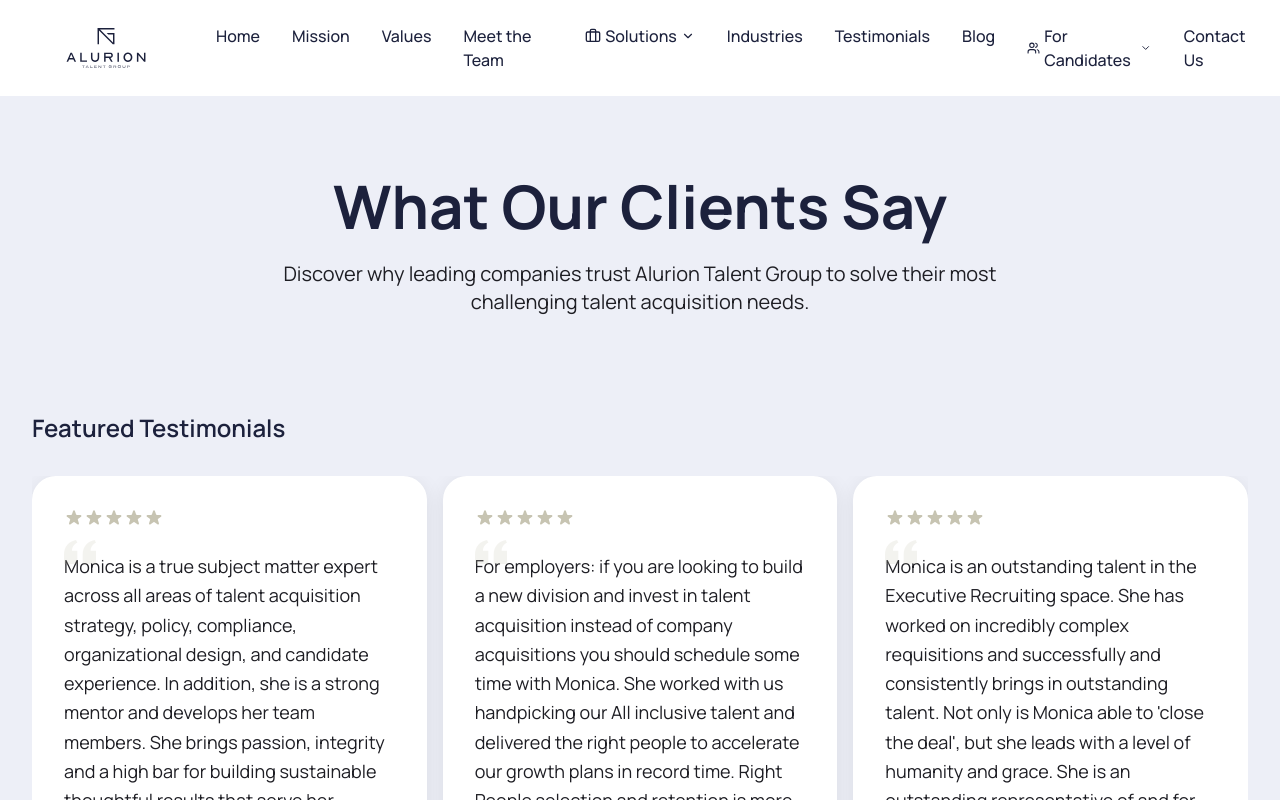
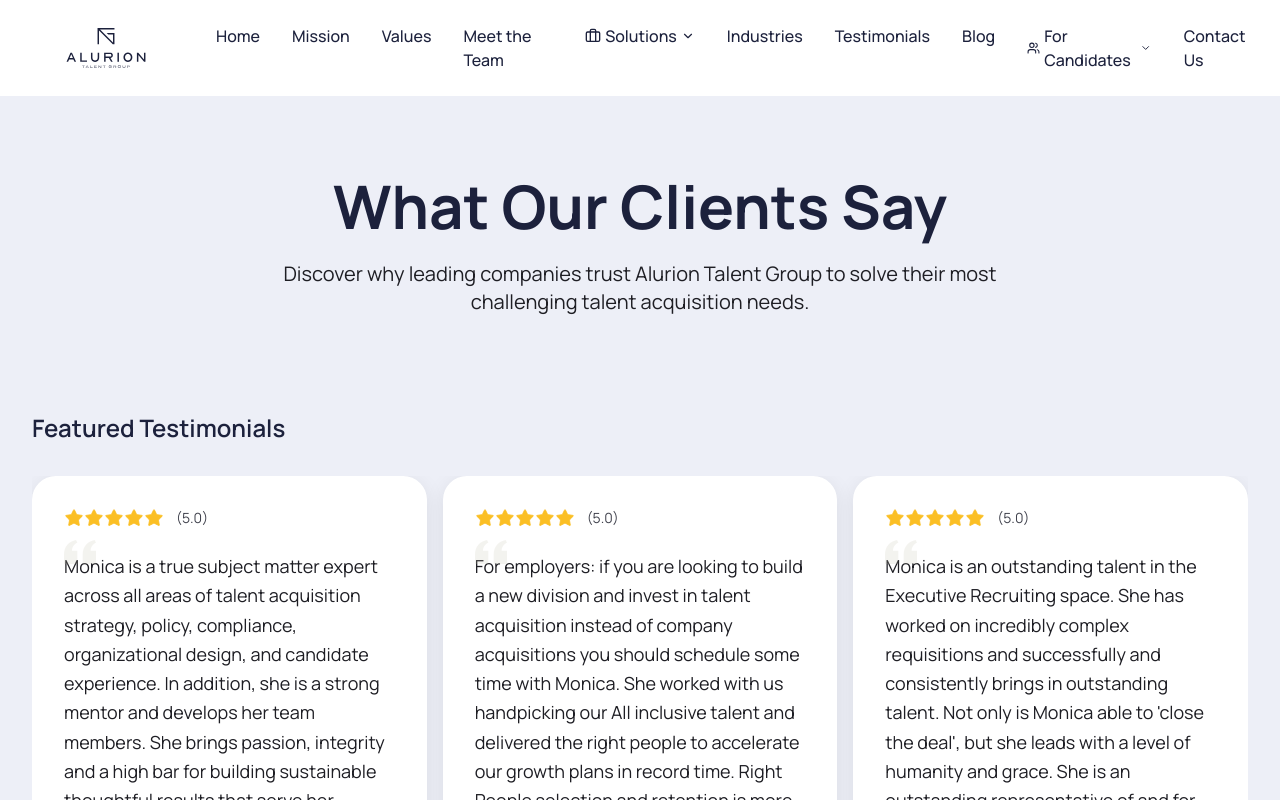
Before and after one commit to RbnHoodX/alurion-website, a React (Vite) app: page /testimonials in a window 1280 px wide. Shown: the top 800 px of the page. Built offline with nearby package versions, Linux system fonts and the light colour scheme.

Commit message:
feat: Add star rating to testimonial cards
Adds a star rating to the testimonial cards to visually represent the rating.

```diff
--- a/src/components/TestimonialCard.tsx
+++ b/src/components/TestimonialCard.tsx
@@ -3,6 +3,7 @@ import React from 'react';
 import { Avatar, AvatarImage, AvatarFallback } from '@/components/ui/avatar';
 import { Card, CardContent } from '@/components/ui/card';
 import { motion } from 'framer-motion';
+import { Star } from 'lucide-react';
 
 interface TestimonialCardProps {
   quote: string;
@@ -36,18 +37,18 @@ const TestimonialCard: React.FC<TestimonialCardProps> = ({
     >
       <Card className="bg-white border-none rounded-3xl overflow-hidden h-full shadow-[0_4px_20px_rgba(0,0,0,0.08)] hover:shadow-[0_8px_30px_rgba(0,0,0,0.12)] transition-all duration-300">
         <CardContent className="p-8 flex flex-col h-full">
-          {/* Stars at the top of quote */}
-          <div className="flex mb-6">
-            {[...Array(5)].map((_, i) => (
-              <svg
-                key={i}
-                className="w-5 h-5 text-alurion-accent"
-                fill="currentColor"
-                viewBox="0 0 20 20"
-              >
-                <path d="M9.049 2.927c.3-.921 1.603-.921 1.902 0l1.07 3.292a1 1 0 00.95.69h3.462c.969 0 1.371 1.24.588 1.81l-2.8 2.034a1 1 0 00-.364 1.118l1.07 3.292c.3.921-.755 1.688-1.54 1.118l-2.8-2.034a1 1 0 00-1.175 0l-2.8 2.034c-.784.57-1.838-.197-1.539-1.118l1.07-3.292a1 1 0 00-.364-1.118L2.98 8.72c-.783-.57-.38-1.81.588-1.81h3.461a1 1 0 00.951-.69l1.07-3.292z"></path>
-              </svg>
-            ))}
+          {/* Stars at the top of quote with label */}
+          <div className="flex items-center mb-6 gap-1">
+            <div className="flex">
+              {[...Array(5)].map((_, i) => (
+                <Star
+                  key={i}
+                  className="w-5 h-5 text-amber-400 fill-amber-400"
+                  strokeWidth={1}
+                />
+              ))}
+            </div>
+            <span className="text-sm text-gray-500 ml-2">(5.0)</span>
           </div>
 
           {/* Quote */}
```
